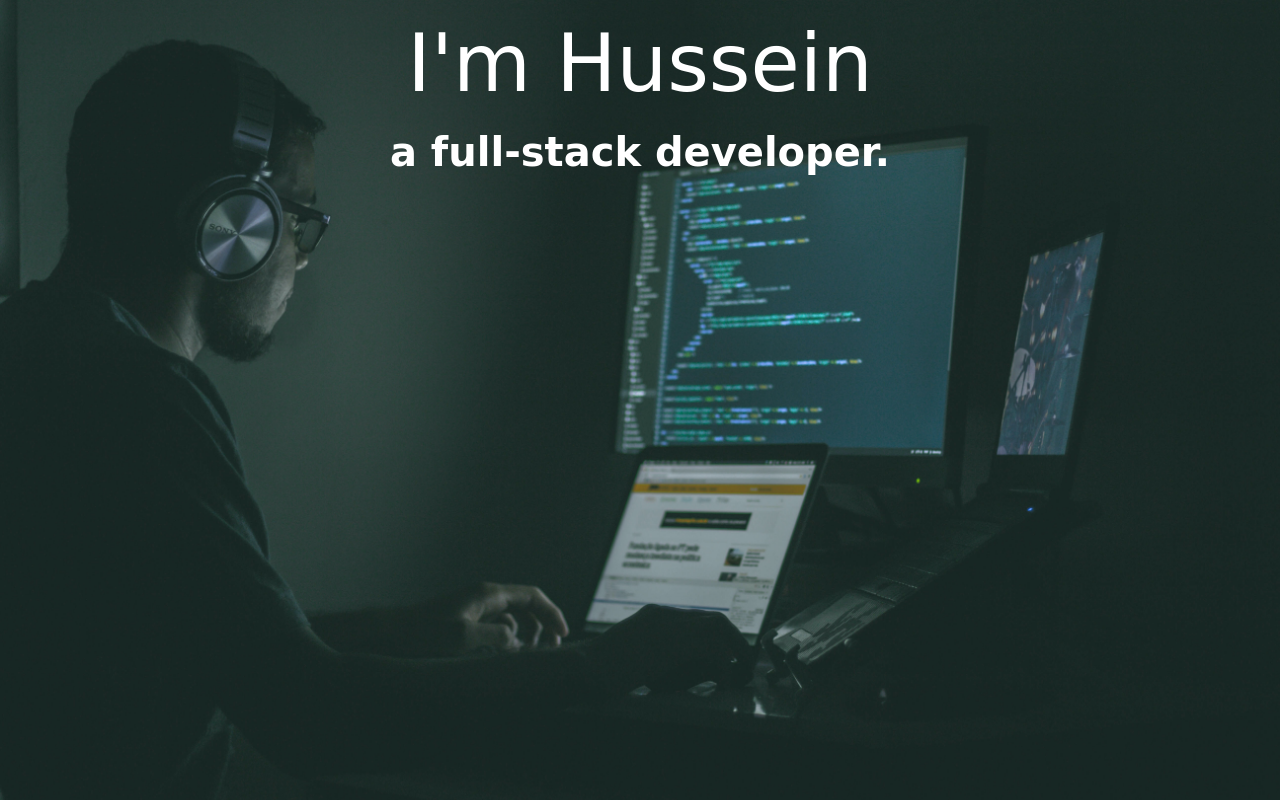
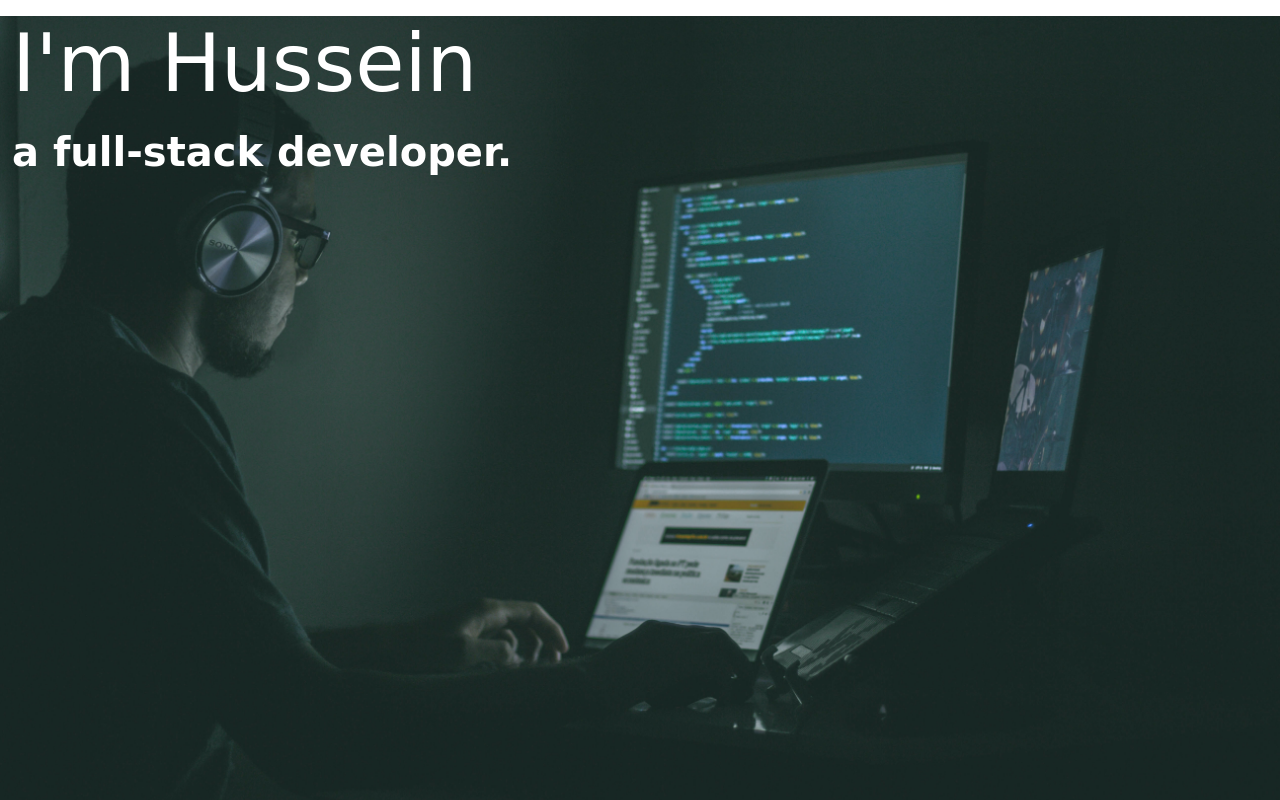
Before and after one commit to s7s-hussein/Resume, a plain HTML site: page index.html in a window 1280 px wide. Shown: the top 800 px of the page. Drawn offline with nearby package versions, Linux system fonts and the light colour scheme; a web font is replaced by a local one.

Commit message:
Update index.html

```diff
--- a/index.html
+++ b/index.html
@@ -13,11 +13,9 @@
 <body>
   <section id="header">
     <div class="container-fluid">
-      <div class="row">
-        <div class="col-12 text-center">
-          <h1 id="my-name" class="mt-3">I'm Hussein</h1>
-          <p id="description">a full-stack developer.</p>
-        </div>
+      <div class="item">
+        <h1 id="my-name" class="mt-3">I'm Hussein</h1>
+        <p id="description">a full-stack developer.</p>
       </div>
     </div>
   </section>
```
